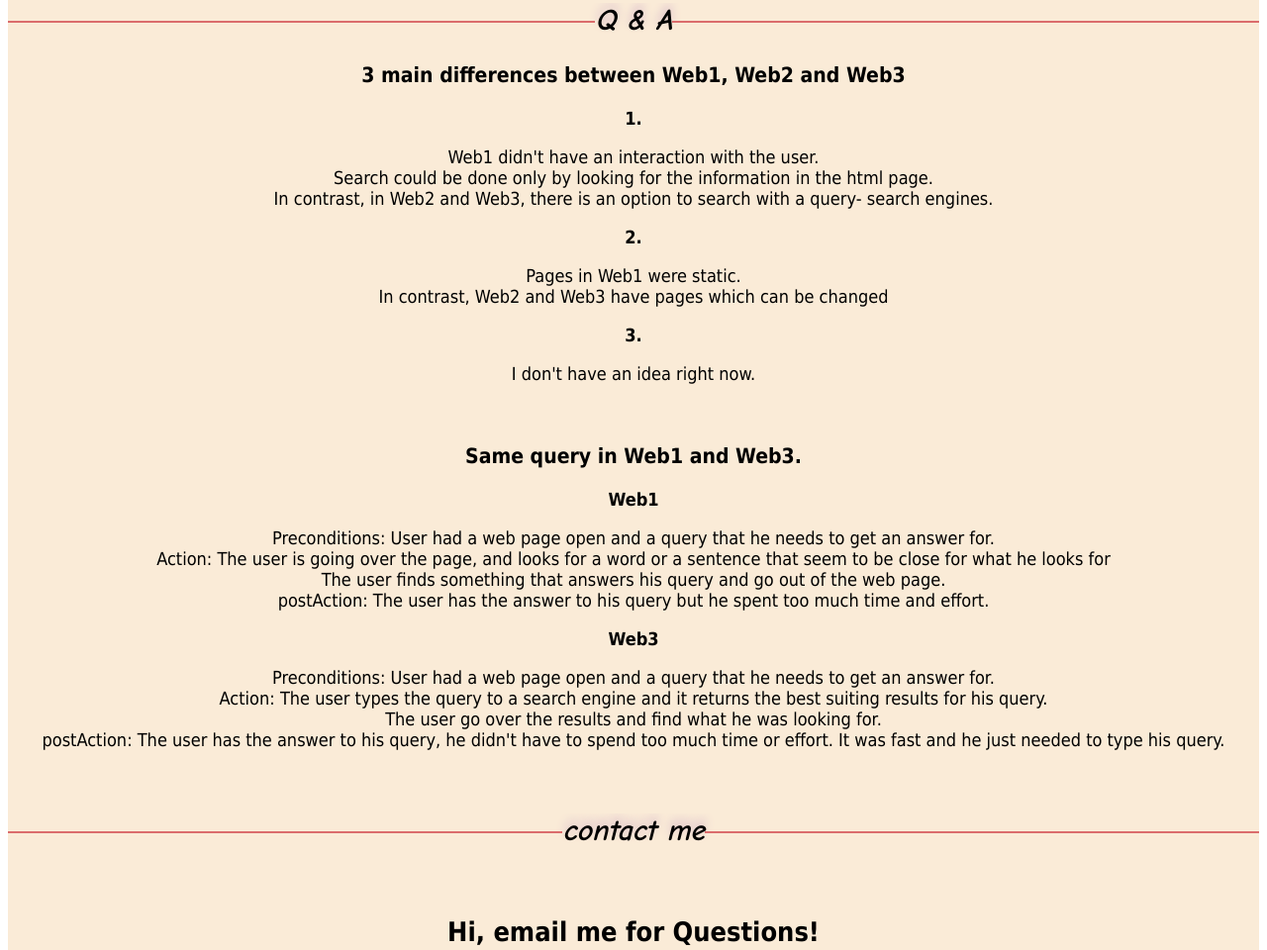
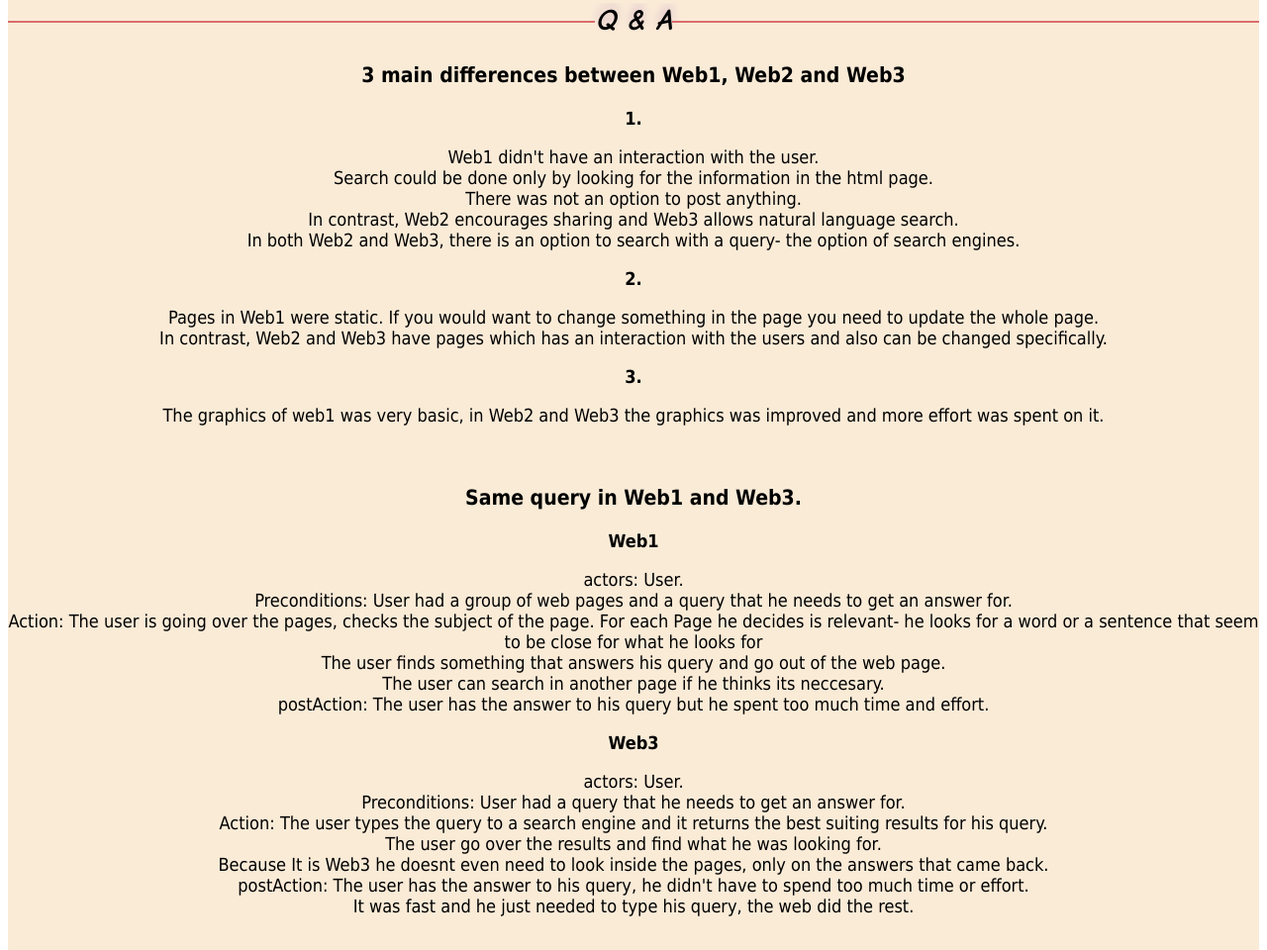
Before and after one commit to yarinbarak/Ass1, a plain HTML site: page index.html in a window 1280 px wide. Shown: the part 2049-3009 px from the top of the page at 99% size. Drawn offline with Linux system fonts and the light colour scheme.

Commit message:
Add files via upload
commit before final

```diff
--- a/index.html
+++ b/index.html
@@ -92,26 +92,32 @@ But overall, It was fun!
 <H1> Q & A </H1>
 <h3>3 main differences between Web1, Web2 and Web3 </h3>
 <p style="font-weight:bold;">1. </p> <p> Web1 didn't have an interaction with the user. <br/>
-Search could be done only by looking for the information in the html page. <br/>
-In contrast, in Web2 and Web3, there is an option to search with a query- search engines.
+Search could be done only by looking for the information in the html page.<br/> There was not an option to post anything.
+<br/>In contrast, Web2 encourages sharing and Web3 allows natural language search. <br/>In both Web2 and Web3, there is an option to search with a query- the option of search engines.
 </p>
-<p style="font-weight:bold;">2.</p> <p>Pages in Web1 were static. <br/>
-In contrast, Web2 and Web3 have pages which can be changed <br/>
+<p style="font-weight:bold;">2.</p> <p>Pages in Web1 were static. If you would want to change something in the page you need to update the whole page. <br/>
+In contrast, Web2 and Web3 have pages which has an interaction with the users and also can be changed specifically. <br/>
 </p>
-<p style="font-weight:bold;">3.</p> <p>I don't have an idea right now. <br/>
+<p style="font-weight:bold;">3.</p> <p>The graphics of web1 was very basic, in Web2 and Web3 the graphics was improved and more effort was spent on it. <br/>
 </p>
 <br/>
 <h3>Same query in Web1 and Web3.</h3>
 <p style="font-weight:bold;">Web1 </p>
-<p> Preconditions: User had a web page open and a query that he needs to get an answer for. <br/>
-Action: The user is going over the page, and looks for a word or a sentence that seem to be close for what he looks for<br/>
+
+<p>actors: User.
+<br/>Preconditions: User had a group of web pages and a query that he needs to get an answer for. <br/>
+Action: The user is going over the pages, checks the subject of the page. For each Page he decides is relevant- he looks for a word or a sentence that seem to be close for what he looks for<br/>
 The user finds something that answers his query and go out of the web page.<br/>
+The user can search in another page if he thinks its neccesary. <br/>
 postAction: The user has the answer to his query but he spent too much time and effort.</p>
 <p style="font-weight:bold;">Web3 </p>
-<p> Preconditions: User had a web page open and a query that he needs to get an answer for. <br/>
+<p> actors: User. <br/>
+Preconditions: User had a query that he needs to get an answer for. <br/>
 Action: The user types the query to a search engine and it returns the best suiting results for his query.<br/>
 The user go over the results and find what he was looking for.<br/>
-postAction: The user has the answer to his query, he didn't have to spend too much time or effort. It was fast and he just needed to type his query.</p>
+Because It is Web3 he doesnt even need to look inside the pages, only on the answers that came back. <br/>
+postAction: The user has the answer to his query, he didn't have to spend too much time or effort. <br/>
+It was fast and he just needed to type his query, the web did the rest.</p>
 </section>
 <br/>
 <section id="contact" class="section">
```
